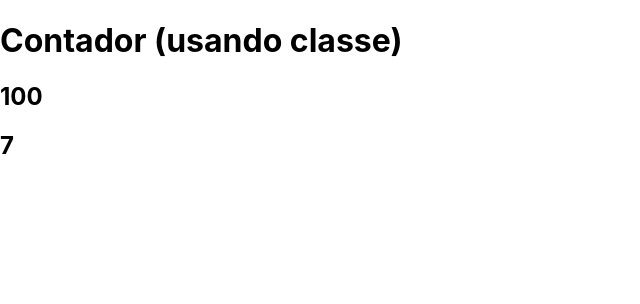
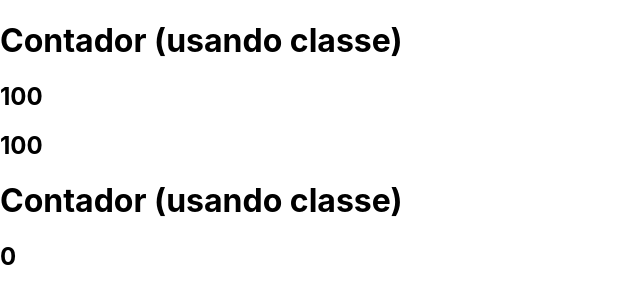
Before and after one commit to codingscode/Framework-Next, a Next.js app in the folder 001/exercicos-1/: page /classe/contador in a window 1280 px wide. Shown: the top 304 px of the page, without its empty margins (0-640 px from the left). Built offline with nearby package versions, Linux system fonts and the light colour scheme.

Commit message:
parte 72

```diff
--- a/001/exercicos-1/components/Contador.jsx
+++ b/001/exercicos-1/components/Contador.jsx
@@ -5,7 +5,7 @@ import { Component } from 'react'
 export default class Contador extends Component {
 
    state = {
-      numero: 7
+      numero: this.props.valorInicial ?? 0  // 1º se existir, 2º valor padrão
    }
 
 
--- a/001/exercicos-1/pages/classe/contador.jsx
+++ b/001/exercicos-1/pages/classe/contador.jsx
@@ -6,7 +6,10 @@ export default class ContadorPage extends Component {
 
    render() {
       return (
-         <Contador valorInicial={100} />
+         <>
+            <Contador valorInicial={100} />
+            <Contador />
+         </>
       )
    }
 }
```
